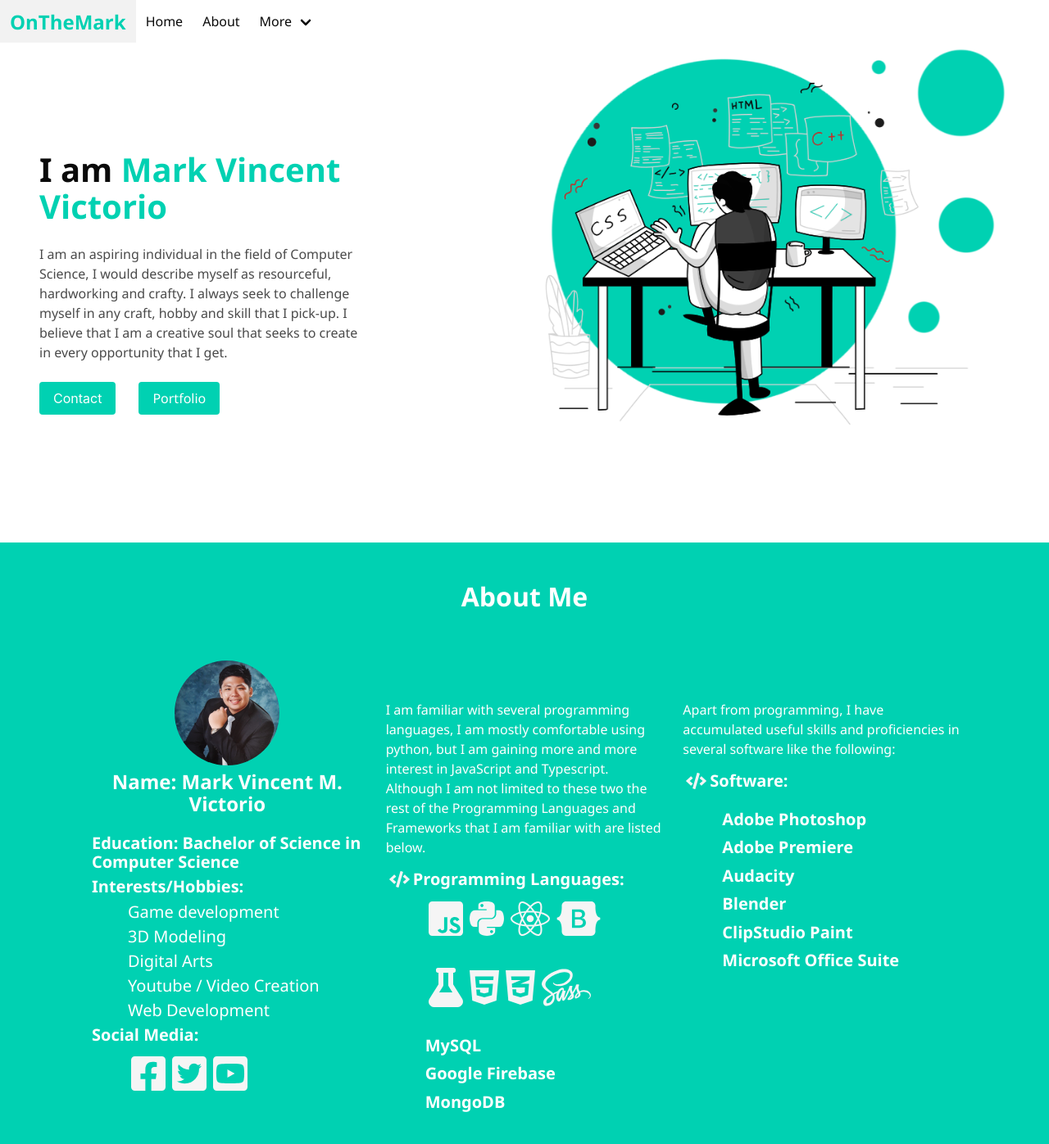
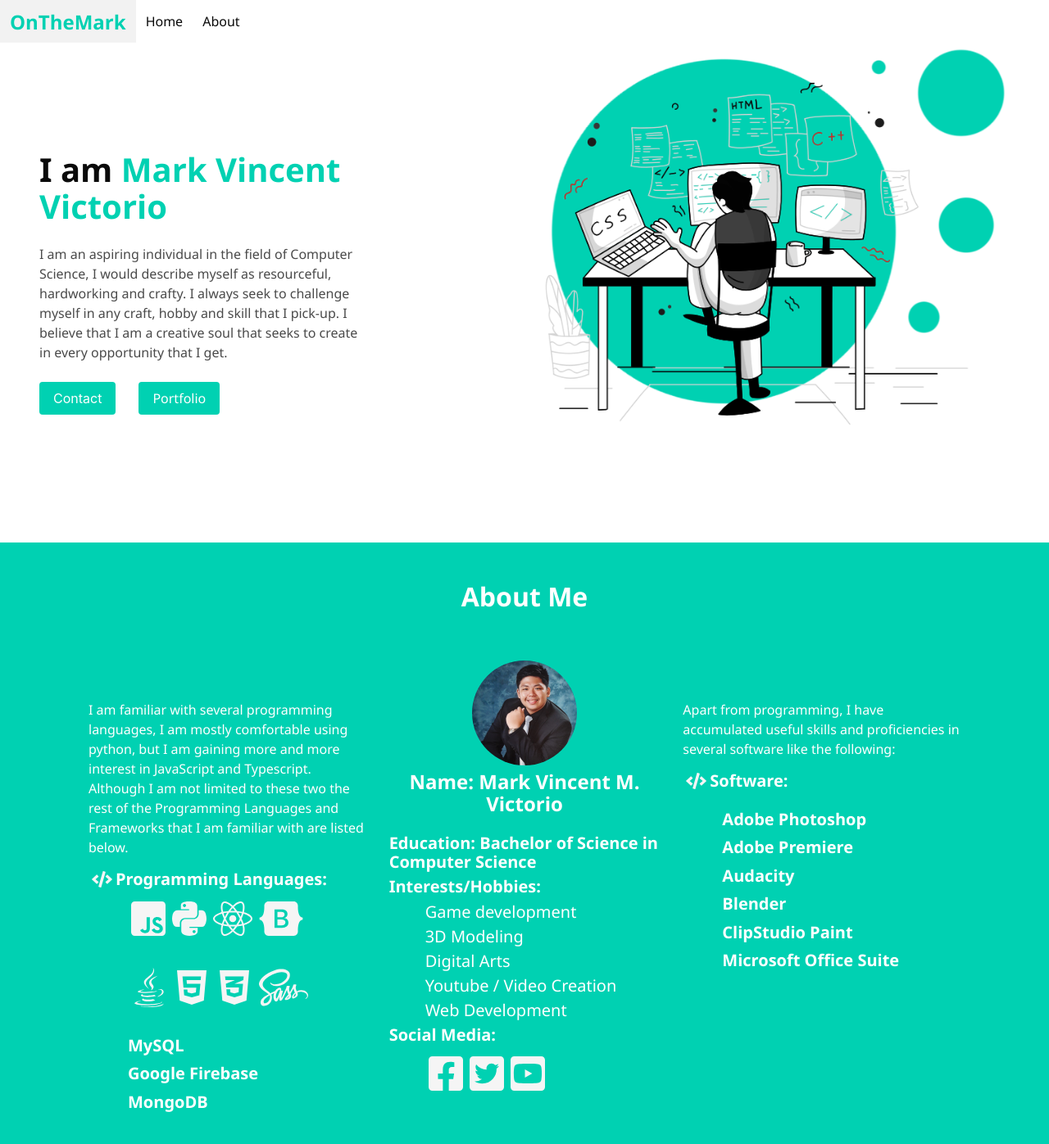
Before and after one commit to MarkVictorio/react-resume, a React (Create React App) app: page / in a window 1280 px wide. Shown: the top 1396 px of the page at 82% size. Built offline with nearby package versions, Linux system fonts and the light colour scheme.

Commit message:
Final-for Now RiP Bulma Site

```diff
--- a/src/components/Navbar.js
+++ b/src/components/Navbar.js
@@ -28,24 +28,6 @@ function Navbar() {
                   About
                 </a>
 
-                <div className="navbar-item has-dropdown is-hoverable">
-                  <a className="navbar-link">
-                    More
-                  </a>
-
-                  <div className="navbar-dropdown">
-                    <a className="navbar-item" href = "https://github.com/MarkVictorio?tab=repositories">
-                      My Github Repository
-                    </a>
-                    <a className="navbar-item">
-                      Contact
-                    </a>
-                    <hr className="navbar-divider" />
-                    <a className="navbar-item">
-                      Report an issue
-                    </a>
-                  </div>
-                </div>
               </div>
 
             </div>
--- a/src/components/Resume.js
+++ b/src/components/Resume.js
@@ -1,11 +1,32 @@
 import React from 'react'
 import { FontAwesomeIcon } from "@fortawesome/react-fontawesome"
 import { faYoutubeSquare,faTwitterSquare, faFacebookSquare,
-     faJsSquare, faPython, faReact, faBootstrap, faHtml5,faCss3Alt,faSass} from "@fortawesome/free-brands-svg-icons"
-import { faCode, faFlask } from "@fortawesome/free-solid-svg-icons"
+     faJsSquare, faPython, faReact, faBootstrap, faHtml5,faCss3Alt,faSass, faJava} from "@fortawesome/free-brands-svg-icons"
+import { faCode } from "@fortawesome/free-solid-svg-icons"
 function Resume() {
     return (
         <div className="columns m-6">
+            <div className="column">
+                <section className ="mt-6">
+                    <p className="has-text-white">I am familiar with several programming languages, I am mostly comfortable using python, but I am gaining more and more interest in JavaScript and Typescript. Although I am not limited to these two the rest of the Programming Languages and Frameworks that I am familiar with are listed below. </p>
+                    <h1 className="title has-text-white is-size-5 mt-4"><FontAwesomeIcon icon={faCode} className="title is-size-5 mx-1 has-text-white-ter" />Programming Languages:</h1>
+                </section>
+                <section className="ml-6 my-3 is-flex">
+                    <FontAwesomeIcon icon={faJsSquare} className="title is-size-1 mx-1 has-text-white-ter"/>
+                    <FontAwesomeIcon icon={faPython} className="title is-size-1 mx-1 has-text-white-ter"/>
+                    <FontAwesomeIcon icon={faReact} className="title is-size-1 mx-1 has-text-white-ter"/>
+                    <FontAwesomeIcon icon={faBootstrap} className="title is-size-1 mx-1 has-text-white-ter"/>
+                </section>
+                <section className="ml-6 is-flex">
+                    <FontAwesomeIcon icon={faJava} className="title is-size-1 mx-2 has-text-white-ter"/>
+                    <FontAwesomeIcon icon={faHtml5} className="title is-size-1 mx-2 has-text-white-ter"/>
+                    <FontAwesomeIcon icon={faCss3Alt} className="title is-size-1 mx-2 has-text-white-ter"/>
+                    <FontAwesomeIcon icon={faSass} className="title is-size-1 mx-1 has-text-white-ter"/>
+                </section>
+                <h1 className="title is-size-5 has-text-white ml-6 my-3"> MySQL</h1>
+                <h1 className="title is-size-5 has-text-white ml-6 my-3"> Google Firebase</h1>
+                <h1 className="title is-size-5 has-text-white ml-6 my-3"> MongoDB </h1>
+            </div>
             <div className="column has-text-centered">
                 <figure className="image is-128x128 is-inline-block">
                     <img src="/images/profileimage.jpg" className = "is-rounded"/>
@@ -26,28 +47,6 @@ function Resume() {
                 </section>
 
             </div>
-            <div className="column">
-                <section className ="mt-6">
-                    <p className="has-text-white">I am familiar with several programming languages, I am mostly comfortable using python, but I am gaining more and more interest in JavaScript and Typescript. Although I am not limited to these two the rest of the Programming Languages and Frameworks that I am familiar with are listed below. </p>
-                    <h1 className="title has-text-white is-size-5 mt-4"><FontAwesomeIcon icon={faCode} className="title is-size-5 mx-1 has-text-white-ter" />Programming Languages:</h1>
-                </section>
-                <section className="ml-6 my-3 is-flex">
-                    <FontAwesomeIcon icon={faJsSquare} className="title is-size-1 mx-1 has-text-white-ter"/>
-                    <FontAwesomeIcon icon={faPython} className="title is-size-1 mx-1 has-text-white-ter"/>
-                    <FontAwesomeIcon icon={faReact} className="title is-size-1 mx-1 has-text-white-ter"/>
-                    <FontAwesomeIcon icon={faBootstrap} className="title is-size-1 mx-1 has-text-white-ter"/>
-                </section>
-                <section className="ml-6 is-flex">
-                    <FontAwesomeIcon icon={faFlask} className="title is-size-1 mx-1 has-text-white-ter"/>
-                    <FontAwesomeIcon icon={faHtml5} className="title is-size-1 mx-1 has-text-white-ter"/>
-                    <FontAwesomeIcon icon={faCss3Alt} className="title is-size-1 mx-1 has-text-white-ter"/>
-                    <FontAwesomeIcon icon={faSass} className="title is-size-1 mx-1 has-text-white-ter"/>
-                </section>
-                <h1 className="title is-size-5 has-text-white ml-6 my-3"> MySQL</h1>
-                <h1 className="title is-size-5 has-text-white ml-6 my-3"> Google Firebase</h1>
-                <h1 className="title is-size-5 has-text-white ml-6 my-3"> MongoDB </h1>
-
-            </div>
             <div className="column has-text-white">
                 <section className ="mt-6">
                     <p className="has-text-white">Apart from programming, I have accumulated useful skills and proficiencies in several software like the following: </p>
```
